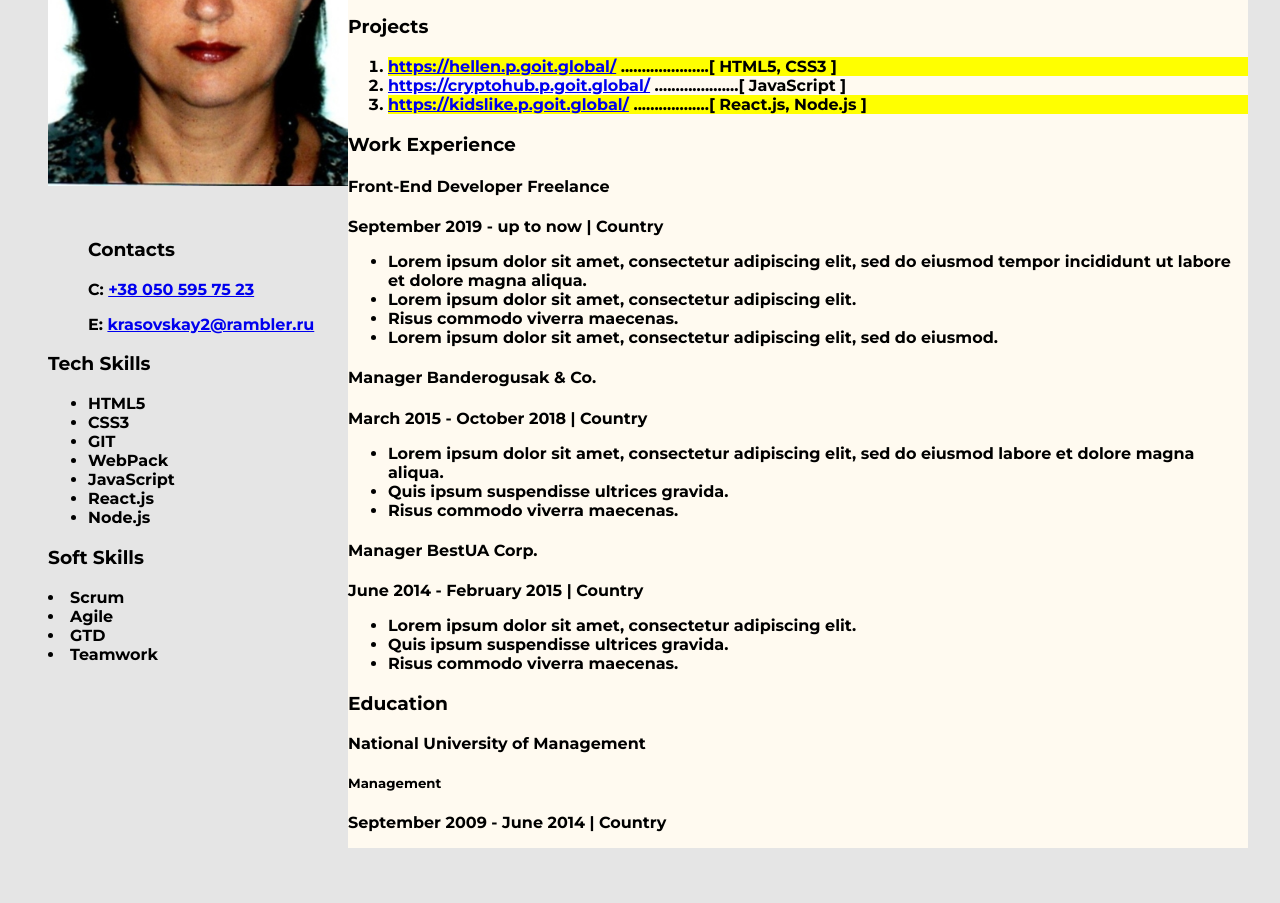
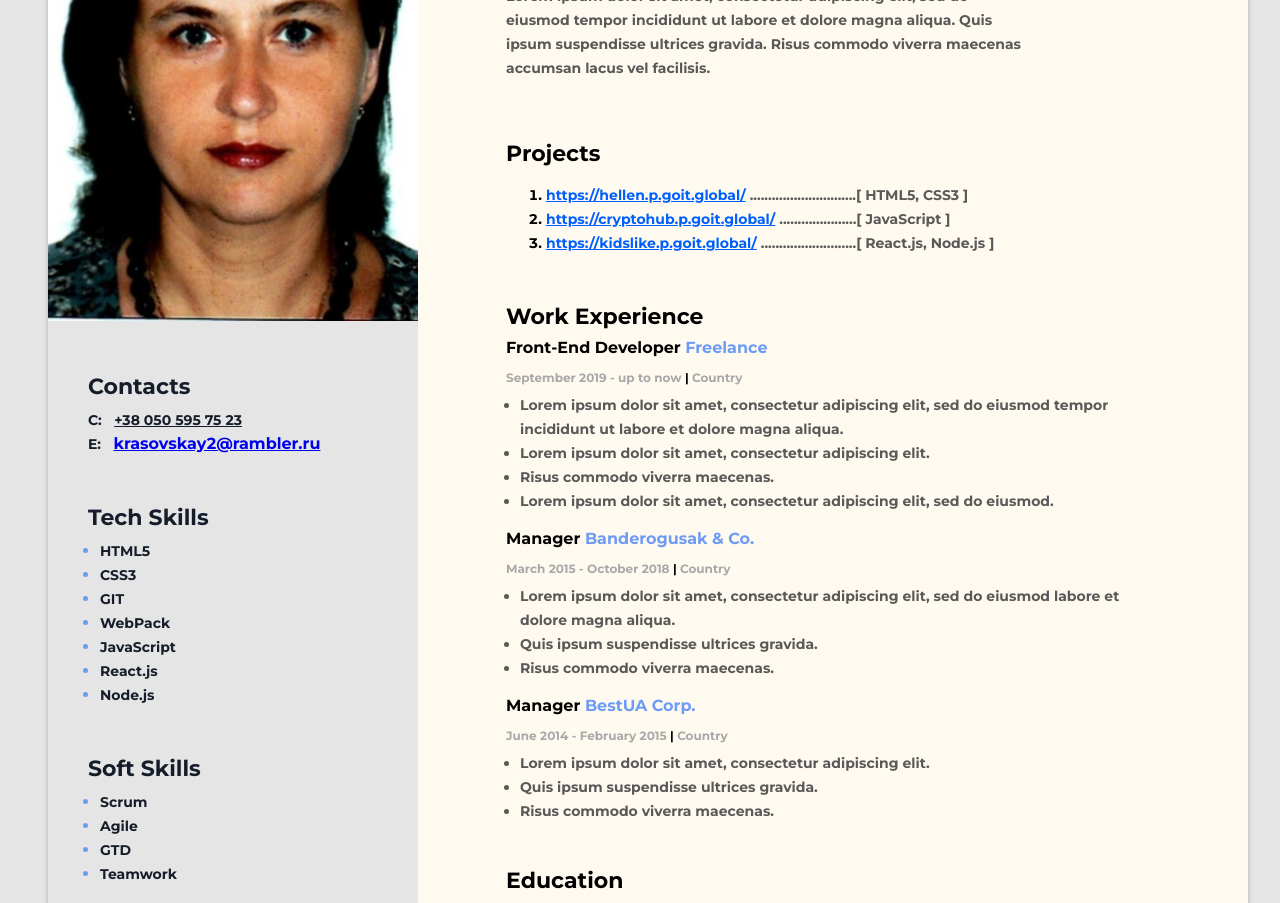
Before and after one commit to krasovskay/Resume-project, a plain HTML site: page index.html in a window 1280 px wide. Shown: the part 270-1173 px from the top of the page. Drawn offline with Linux system fonts and the light colour scheme.

Commit message:
новые изменения

```diff
--- a/css/styles.css
+++ b/css/styles.css
@@ -1,7 +1,7 @@
 body {
-	font-family: 'Montserrat', sans-serif;
-	background-color:#E5E5E5;
-	padding: 40px ;
+  font-family: "Montserrat", sans-serif;
+  background-color: #e5e5e5;
+  padding: 40px;
 }
 .wrapper {
   display: flex;
@@ -9,33 +9,202 @@ body {
   background: floralwhite;
   width: 1200px;
   margin: 0 auto;
+  box-shadow: 0px 4px 4px rgba(0, 0, 0, 0.25);
 }
 /* Main content */
-.main content {
+.main-content {
+  padding: 88px;
+}
+.main-content-title {
+  font-style: bold;
+  font-weight: 700;
+  font-size: 22px;
+  line-height: 27px;
+  color: #000000;
+  margin: 0 0 8px 0;
 }
 /* About me */
-.my profession {
-		margin-bottom: 18px;
-
+.my-profession {
+  font-style: bold;
+  font-weight: 700;
+  font-size: 14px;
+  line-height: 17px;
+  color: #000000;
+  margin: 0 0 18px 0;
 }
-h2 {
-	font-size: 35px;
+.my-name {
+  font-style: bold;
+  font-weight: 700;
+  font-size: 45px;
+  line-height: 55px;
+  color: #000000;
+  margin: 0 0 28px 0;
 }
+.my-descr {
+  font-style: regular;
+  font-weight: 400;
+  font-size: 14px;
+  line-height: 24px;
+  color: #595959;
+  width: 525px;
+}
+.about-me-container {
+  margin-bottom: 60px;
+}
+/* Projects */
 .project-item {
-		background-color: yellow;
+  font-style: bold;
+  font-weight: 700;
+  font-size: 14px;
+  line-height: 24px;
+  color: #000000;
+}
+.project-list {
+  padding: 0 0 0 15px;
+  margin: 0;
+}
+.project-container {
+  margin-bottom: 48px;
+}
+.project-item-descr {
+  font-style: regular;
+  font-weight: 400;
+  font-size: 14px;
+  line-height: 24px;
+  color: #595959;
+}
+.project-item-link {
+  font-style: regular;
+  font-weight: 400;
+  font-size: 14px;
+  line-height: 24px;
+  text-decoration-line: underline;
+  color: #005fff;
+}
+/* Work experience */
+.work-experience-container {
+  margin-bottom: 44px;
+}
+.work-experience-position {
+  font-style: bold;
+  font-weight: 700;
+  font-size: 16px;
+  line-height: 20px;
+  color: #000000;
+  margin: 0;
+}
+.work-experience-company {
+  color: #6d9bf5;
+}
+.work-experience-place {
+  margin-bottom: 16px;
+}
+.work-period {
+  font-style: regular;
+  font-weight: 400;
+  font-size: 12px;
+  line-height: 15px;
+  color: #a8a8a8;
+  margin: 12px 0 8px 0;
+}
+.work-duties {
+  font-style: regular;
+  font-weight: 400;
+  font-size: 14px;
+  line-height: 24px;
+  color: #595959;
+}
+.work-duties-list {
+  padding: 0 0 0 14px;
+  margin: 0;
+}
+/* Education */
+.education-place {
+  font-style: bold;
+  font-weight: 700;
+  font-size: 16px;
+  line-height: 20px;
+  color: #6d9bf5;
+  margin: 12px 0 12px 0;
+}
+.education-work {
+  font-style: bold;
+  font-weight: 700;
+  font-size: 14px;
+  line-height: 17px;
+  color: #000000;
+  margin: 0 0 12px 0;
+}
+.education-period {
+  font-style: regular;
+  font-weight: 400;
+  font-size: 12px;
+  line-height: 15px;
+  color: #a8a8a8;
+}
+.text-tire {
+color: #000000;
 }
 /* sidebar */
 .sidebar {
   width: 370px;
-	background: #E5E5E5;
+  background: #e5e5e5;
 }
 
-.my foto {
+.my-foto {
   margin-top: 40px;
 }
-.contacts-container, .tech skills-container, .soft skills-container{
+.contacts-container,
+.tech-skills-container,
+.soft-skills-container {
   margin: 48px 0 0 40px;
 }
 .sidebar-title {
-
+  font-style: Bold;
+  font-weight: 700;
+  font-size: 22px;
+  line-height: 27px;
+  color: #161d2a;
+  margin-bottom: 8px;
 }
+/* Contacts */
+.contacts-type {
+  font-style: regular;
+  font-weight: 700;
+  font-size: 14px;
+  line-height: 24px;
+  color: #161d2a;
+  margin-right: 8px;
+}
+.contacts-item {
+  margin: 0;
+}
+.contacts-namber {
+  font-style: regular;
+  font-weight: 400;
+  font-size: 14px;
+  line-height: 24px;
+  color: #161d2a;
+}
+.contacts-email {
+  font-style: regular;
+  font-weight: 400;
+  font-size: 14px;
+  line-height: 24px;
+  color: #2979ff;
+}
+/* Skills */
+.skills-list {
+  margin: 0;
+  padding: 0 0 0 12px;
+}
+.skills-list-item {
+  color: #6d9bf5;
+}
+.skills-list-text {
+  font-style: normal;
+  font-weight: 400;
+  font-size: 14px;
+  line-height: 24px;
+  color: #161d2a;
+}
--- a/index.html
+++ b/index.html
@@ -7,120 +7,147 @@
 	<meta name="viewport" content="width=device-width, initial-scale=1.0">
 	<link rel="preconnect" href="https://fonts.googleapis.com">
 	<link rel="preconnect" href="https://fonts.gstatic.com" crossorigin>
-		<link href="https://fonts.googleapis.com/css2?family=Montserrat:ital,wght@0,700;1,400&display=swap"
-			rel="stylesheet">
-		<link rel="stylesheet" href="./css/styles.css">
-		<title>My resume</title>
+	<link href="https://fonts.googleapis.com/css2?family=Montserrat:ital,wght@0,700;1,400&display=swap" rel="stylesheet">
+	<link rel="stylesheet" href="./css/styles.css">
+	<title>My resume</title>
 </head>
 
 <body>
 	<!---Wrapper-->
 	<div class="wrapper">
 		<!--Main content-->
-		<div class="main content">
+		<div class="main-content">
 			<!-- About me -->
-			<div>
-				<h2 class="my profession">Front-End Developer</h2>
-				<h1>Olga Sennikova</h1>
-				<p>Lorem ipsum dolor sit amet, consectetur adipiscing elit, sed do eiusmod tempor incididunt ut labore et dolore
+			<div class="about-me-container">
+				<h2 class="my-profession">Front-End Developer</h2>
+				<h1 class="my-name">Olga Sennikova</h1>
+				<p class="my-descr">Lorem ipsum dolor sit amet, consectetur adipiscing elit, sed do eiusmod tempor incididunt ut labore et dolore
 					magna aliqua. Quis ipsum suspendisse ultrices gravida. Risus commodo viverra maecenas accumsan lacus vel
 					facilisis. </p>
 			</div>
 			<!-- My projects -->
-			<div>
-				<h3>Projects</h3>
+			<div class="project-container">
+				<h3 class="main-content-title">Projects</h3>
 				<ol>
 					<li class="project-item">
-						<a href="https://hellen.p.goit.global/">https://hellen.p.goit.global/</a>
-						.....................[ HTML5, CSS3 ]
-					</li>
-					<li>
-						<a href="https://cryptohub.p.goit.global/">https://cryptohub.p.goit.global/</a>
-						....................[ JavaScript ]
-					</li>
+						<a href="https://hellen.p.goit.global/" class="project-item-link">https://hellen.p.goit.global/</a>
+						<span class="project-item-descr"> .............................[ HTML5, CSS3 ]</span>
+											</li>
 					<li class="project-item">
-						<a href="https://kidslike.p.goit.global/">https://kidslike.p.goit.global/</a>
-						..................[ React.js, Node.js ]
+						<a href="https://cryptohub.p.goit.global/" class="project-item-link">https://cryptohub.p.goit.global/</a>
+						<span class="project-item-descr"> .....................[ JavaScript ]</span>
+											</li>
+					<li class="project-item">
+						<a href="https://kidslike.p.goit.global/" class="project-item-link">https://kidslike.p.goit.global/</a>
+						<span class="project-item-descr"> ..........................[ React.js, Node.js ]</span>
+
 					</li>
 				</ol>
 			</div>
 			<!-- Work experience -->
-			<div>
-				<h3>Work Experience</h3>
+			<div class="work-experience-container">
+				<h3 class="main-content-title">Work Experience</h3>
 				<!-- Company 1-->
-				<div>
-					<h4>Front-End Developer Freelance </h4>
-					<p>September 2019 - up to now | Country</p>
-					<ul>
-						<li>Lorem ipsum dolor sit amet, consectetur adipiscing elit, sed do eiusmod tempor incididunt ut labore et
+				<div class="work-experience-place">
+					<h4 class="work-experience-position"> Front-End Developer
+						<span class="work-experience-company">Freelance</span></h4>
+					<p class="work-period">September 2019 - up to now <span class="text-tire">|</span> Country</p>
+					<ul class="work-duties-list">
+						<li class="work-duties">Lorem ipsum dolor sit amet, consectetur adipiscing elit, sed do eiusmod tempor incididunt ut labore et
 							dolore magna aliqua. </li>
-						<li>Lorem ipsum dolor sit amet, consectetur adipiscing elit.</li>
-						<li>Risus commodo viverra maecenas. </li>
-						<li>Lorem ipsum dolor sit amet, consectetur adipiscing elit, sed do eiusmod.</li>
+						<li class="work-duties">Lorem ipsum dolor sit amet, consectetur adipiscing elit.</li>
+						<li class="work-duties"  >Risus commodo viverra maecenas. </li>
+						<li class="work-duties">Lorem ipsum dolor sit amet, consectetur adipiscing elit, sed do eiusmod.</li>
 					</ul>
 				</div>
 				<!-- Company 2-->
-				<div>
-					<h4>Manager Banderogusak & Co.</h4>
-					<p>March 2015 - October 2018 | Country</p>
-					<ul>
-						<li>Lorem ipsum dolor sit amet, consectetur adipiscing elit, sed do eiusmod labore et dolore magna aliqua.
-						</li>
-						<li>Quis ipsum suspendisse ultrices gravida.</li>
-						<li>Risus commodo viverra maecenas.</li>
+				<div class="work-experience-place">
+					<h4 class="work-experience-position">Manager
+						<span class="work-experience-company">Banderogusak & Co.</span></h4>
+					<p class="work-period">March 2015 - October 2018 <span class="text-tire">|</span> Country</p>
+					<ul class="work-duties-list">
+						<li class="work-duties">Lorem ipsum dolor sit amet, consectetur adipiscing elit, sed do eiusmod labore et dolore magna aliqua.
+						</li class="work-duties">
+						<li class="work-duties">Quis ipsum suspendisse ultrices gravida.</li>
+						<li class="work-duties" >Risus commodo viverra maecenas.</li>
 					</ul>
 				</div>
 				<!-- Company 3-->
-				<div>
-					<h4>Manager BestUA Corp.</h4>
-					<p>June 2014 - February 2015 | Country</p>
-					<ul>
-						<li>Lorem ipsum dolor sit amet, consectetur adipiscing elit.</li>
-						<li>Quis ipsum suspendisse ultrices gravida.</li>
-						<li>Risus commodo viverra maecenas. </li>
+				<div class="work-experience-place">
+					<h4 class="work-experience-position">Manager
+						<span class="work-experience-company">BestUA Corp.</span></h4>
+					<p class="work-period">June 2014 - February 2015 <span class="text-tire">|</span> Country</p>
+					<ul class="work-duties-list">
+						<li class="work-duties">Lorem ipsum dolor sit amet, consectetur adipiscing elit.</li>
+						<li class="work-duties">Quis ipsum suspendisse ultrices gravida.</li>
+						<li class="work-duties">Risus commodo viverra maecenas. </li>
 					</ul>
 				</div>
 			</div>
 			<!-- Education -->
 			<div>
-				<h3>Education</h3>
-				<h4p>National University of Management</h4p>
-				<h5>Management</h5>
-				<p>September 2009 - June 2014 | Country</p>
+				<h3 class="main-content-title">Education</h3>
+				<h4 class="education-place">National University of Management</h4>
+				<h5 class="education-work">Management</h5>
+				<p class="education-period">September 2009 - June 2014 <span class="text-tire">|</span> Country</p>
 			</div>
 
 		</div>
 		<!-- sidebar -->
 		<aside class="sidebar">
-			<img src="./img/frame-1.jpg" alt="my foto" width="300px" class="my foto">
+			<img src="./img/frame-1.jpg" alt="my foto" width="370px" class="my-foto">
 			<!-- Contacts -->
 			<div class="contacts-container">
 				<h3 class="sidebar-title">Contacts</h3>
-				<p>C: <a href="tel:+380505957523">+38 050 595 75 23</a></p>
-				<p>E: <a href="mailto:krasovskay2@rambler.ru">krasovskay2@rambler.ru</a> </p>
+				<p class="contacts-item">
+					<span class="contacts-type">C:</span>
+					<a href="tel:+380505957523" class="contacts-namber">+38 050 595 75 23</a>
+				</p>
+				<p class="contacts-item">
+					<span class="contacts-type">E:</span>
+					<a href="mailto:krasovskay2@rambler.ru class=" contacts-email">krasovskay2@rambler.ru</a>
+				</p>
 			</div>
 			<!-- Tech Skills -->
-			<div class="tech skills-container">
+			<div class="tech-skills-container">
 				<h3 class="sidebar-title">Tech Skills</h3>
-				<ul>
-					<li>HTML5</li>
-					<li>CSS3</li>
-					<li>GIT</li>
-					<li>WebPack</li>
-					<li>JavaScript</li>
-					<li>React.js</li>
-					<li>Node.js</li>
+				<ul class="skills-list">
+					<li class="skills-list-item">
+						<span class="skills-list-text"> HTML5</span>
+					</li>
+					<li class="skills-list-item">
+						<span class="skills-list-text"> CSS3</span>
+					</li>
+					<li class="skills-list-item">
+						<span class="skills-list-text"> GIT</span>
+					</li>
+					<li class="skills-list-item">
+						<span class="skills-list-text"> WebPack</span>
+					</li>
+					<li class="skills-list-item">
+						<span class="skills-list-text"> JavaScript</span>
+					</li>
+					<li class="skills-list-item">
+						<span class="skills-list-text"> React.js</span>
+					</li>
+					<li class="skills-list-item">
+						<span class="skills-list-text"> Node.js</span>
+					</li>
 				</ul>
 			</div>
 			<!--Soft Skills  -->
-			<div class="soft skills-container">
+			<div class="soft-skills-container">
 				<h3 class="sidebar-title">Soft Skills</h3>
-				<ui>
-					<li>Scrum</li>
-					<li>Agile</li>
-					<li>GTD</li>
-					<li>Teamwork</li>
-				</ui>
+				<ul class="skills-list">
+					<li class="skills-list-item">
+						<span class="skills-list-text">Scrum</span></li>
+					<li class="skills-list-item">
+						<span class="skills-list-text">Agile</span></li>
+					<li class="skills-list-item">
+						<span class="skills-list-text">GTD</span></li>
+					<li class="skills-list-item">
+						<span class="skills-list-text">Teamwork</span></li>
+				</ul>
 			</div>
 		</aside>
 	</div>
```
Lines whose indentation alone changed are shown as unchanged.
